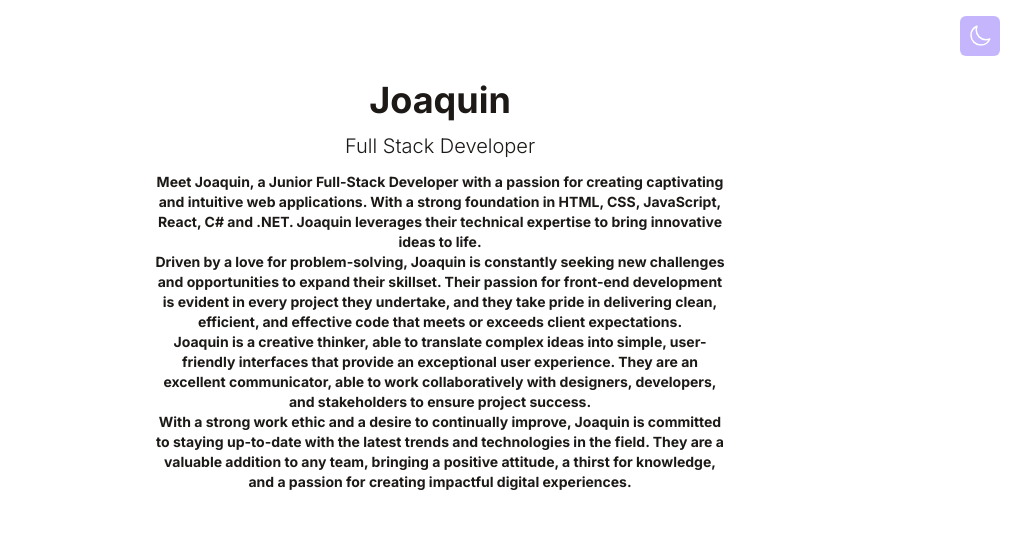
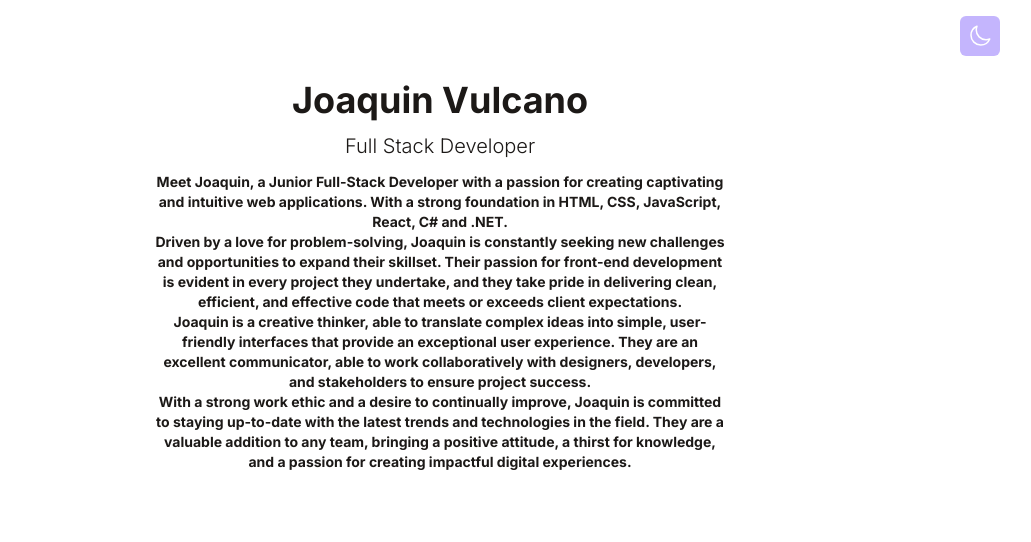
Before and after one commit to Colorathe/portfolio-react-last, a React (Vite) app: page / in a window 1280 px wide. Shown: the top 542 px of the page, without its empty margins (200-1231 px from the left). Built offline with nearby package versions, Linux system fonts and the light colour scheme.

Commit message:
modified: add text for my name

```diff
--- a/src/components/Intro.jsx
+++ b/src/components/Intro.jsx
@@ -4,14 +4,13 @@ function Intro() {
   return (
     <div className='flex items-center justify-center flex-col text-center pt-20 pb-12'>
       <h className='text-4xl md:text-7x1 mb-1 md:mb-3 font-bold dark:text-white'>
-        Joaquin
+        Joaquin Vulcano
       </h>
       <p className='text-base md:text-xl mb-3 font-med'>Full Stack Developer</p>
       <p className='text-sm max-w-xl mb-6 font-bold'>
         Meet Joaquin, a Junior Full-Stack Developer with a passion for creating
         captivating and intuitive web applications. With a strong foundation in
-        HTML, CSS, JavaScript, React, C# and .NET. Joaquin leverages their
-        technical expertise to bring innovative ideas to life.
+        HTML, CSS, JavaScript, React, C# and .NET.
         <br />
         Driven by a love for problem-solving, Joaquin is constantly seeking new
         challenges and opportunities to expand their skillset. Their passion for
```
